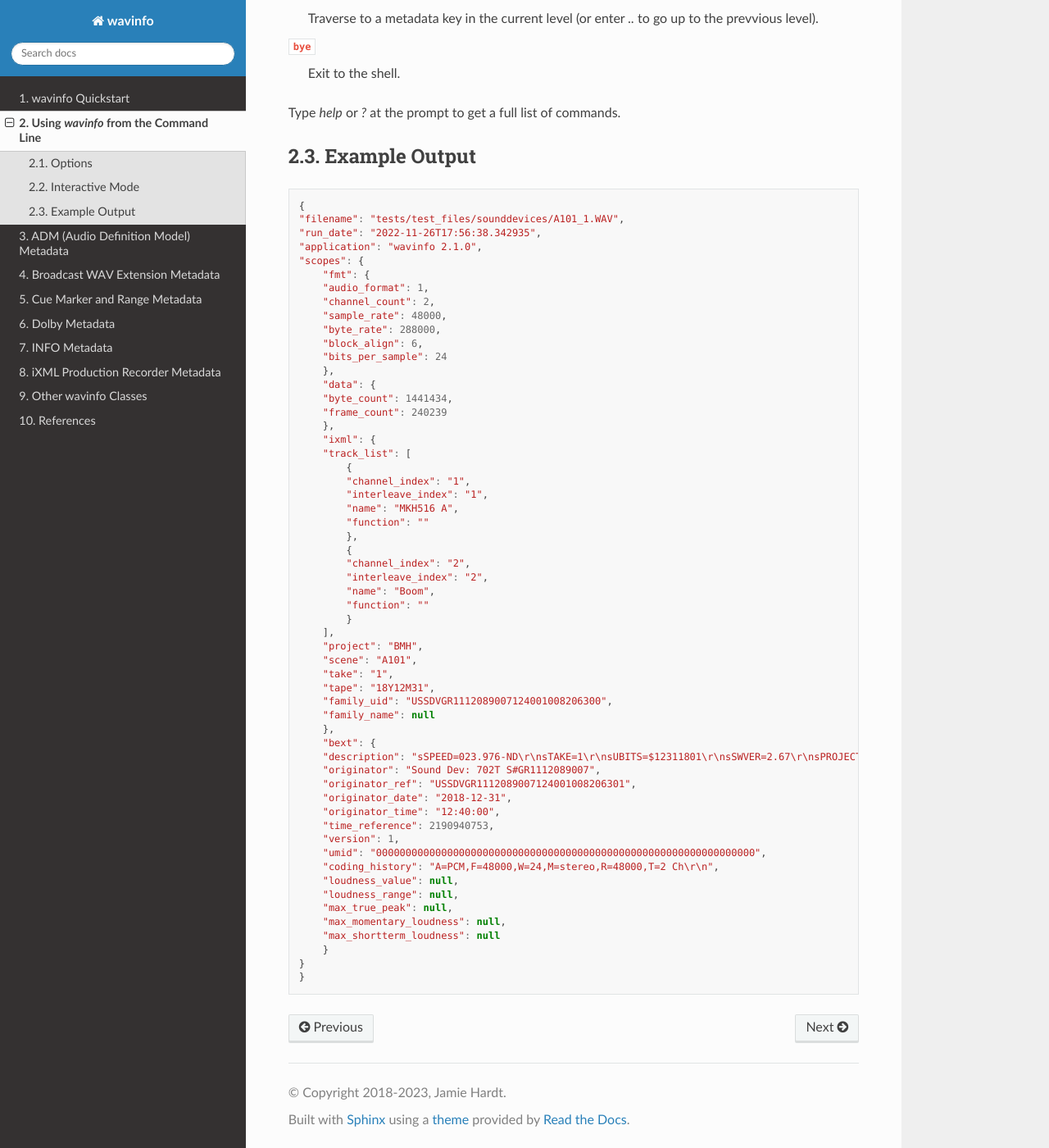
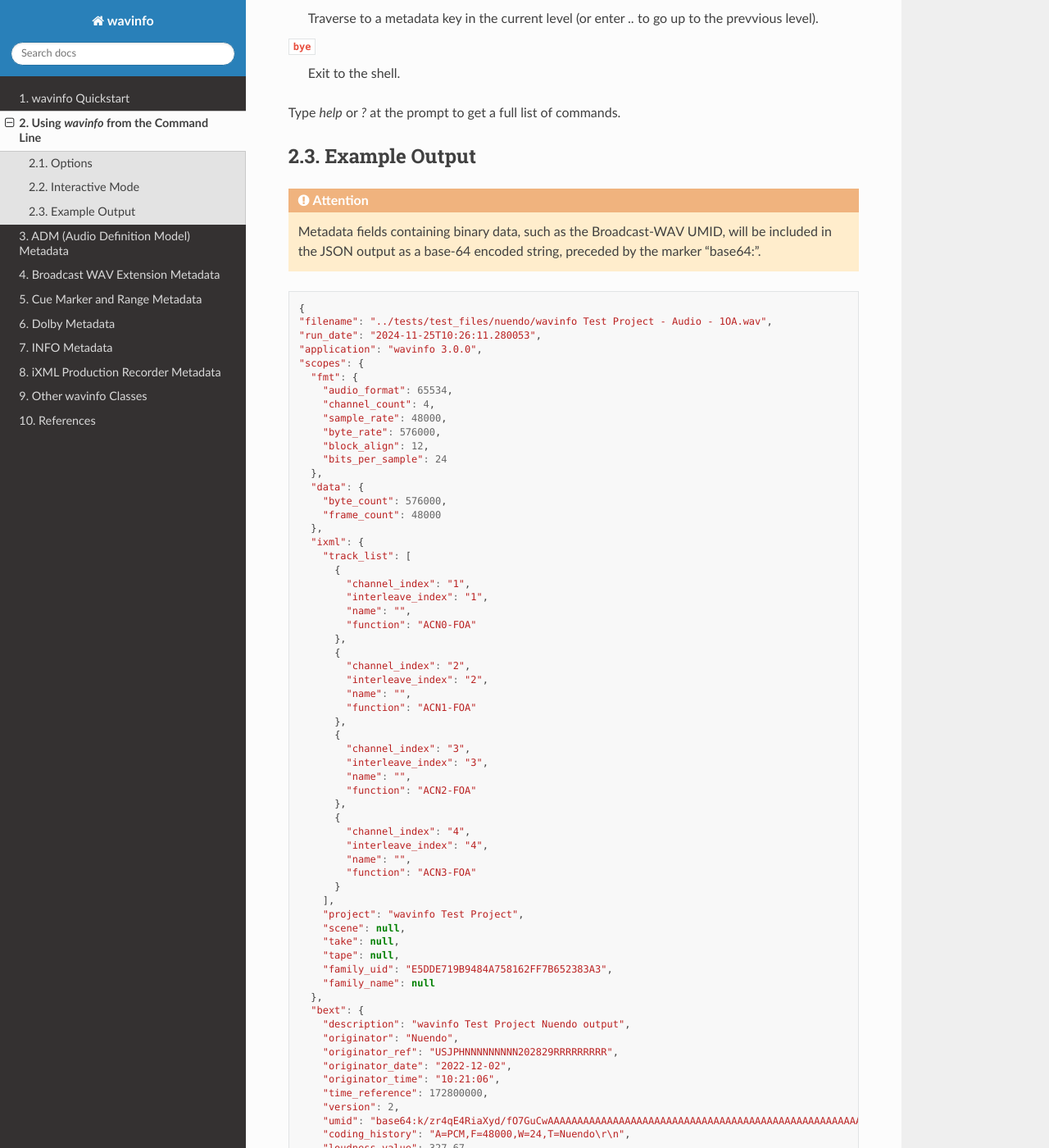
Before and after one commit to iluvcapra/wavinfo, a Sphinx documentation site: the page built from docs/source/command_line.rst, in a window 1280 px wide and 1400 px high, scrolled down 1085 px. Shown: the whole window at 82% size. Built offline with Sphinx 7.4.7 and the Read the Docs theme 3.1.0, drawn with Linux system fonts in a browser that asks for light colours; some of the changed text lies outside the part shown.

Commit message:
Documenation of base64 output

```diff
--- a/docs/source/command_line.rst
+++ b/docs/source/command_line.rst
@@ -60,62 +60,80 @@ Type `help` or `?` at the prompt to get a full list of commands.
 Example Output
 --------------
 
+.. attention::
+
+   Metadata fields containing binary data, such as the Broadcast-WAV UMID, will
+   be included in the JSON output as a base-64 encoded string, preceded by the
+   marker "base64:".
+
 .. code-block:: javascript
 
-    {
-    "filename": "tests/test_files/sounddevices/A101_1.WAV",
-    "run_date": "2022-11-26T17:56:38.342935",
-    "application": "wavinfo 2.1.0",
-    "scopes": {
-        "fmt": {
-        "audio_format": 1,
-        "channel_count": 2,
-        "sample_rate": 48000,
-        "byte_rate": 288000,
-        "block_align": 6,
-        "bits_per_sample": 24
+  {
+  "filename": "../tests/test_files/nuendo/wavinfo Test Project - Audio - 1OA.wav",
+  "run_date": "2024-11-25T10:26:11.280053",
+  "application": "wavinfo 3.0.0",
+  "scopes": {
+    "fmt": {
+      "audio_format": 65534,
+      "channel_count": 4,
+      "sample_rate": 48000,
+      "byte_rate": 576000,
+      "block_align": 12,
+      "bits_per_sample": 24
+    },
+    "data": {
+      "byte_count": 576000,
+      "frame_count": 48000
+    },
+    "ixml": {
+      "track_list": [
+        {
+          "channel_index": "1",
+          "interleave_index": "1",
+          "name": "",
+          "function": "ACN0-FOA"
         },
-        "data": {
-        "byte_count": 1441434,
-        "frame_count": 240239
+        {
+          "channel_index": "2",
+          "interleave_index": "2",
+          "name": "",
+          "function": "ACN1-FOA"
         },
-        "ixml": {
-        "track_list": [
-            {
-            "channel_index": "1",
-            "interleave_index": "1",
-            "name": "MKH516 A",
-            "function": ""
-            },
-            {
-            "channel_index": "2",
-            "interleave_index": "2",
-            "name": "Boom",
-            "function": ""
-            }
-        ],
-        "project": "BMH",
-        "scene": "A101",
-        "take": "1",
-        "tape": "18Y12M31",
-        "family_uid": "USSDVGR1112089007124001008206300",
-        "family_name": null
+        {
+          "channel_index": "3",
+          "interleave_index": "3",
+          "name": "",
+          "function": "ACN2-FOA"
         },
-        "bext": {
-        "description": "sSPEED=023.976-ND\r\nsTAKE=1\r\nsUBITS=$12311801\r\nsSWVER=2.67\r\nsPROJECT=BMH\r\nsSCENE=A101\r\nsFILENAME=A101_1.WAV\r\nsTAPE=18Y12M31\r\nsTRK1=MKH516 A\r\nsTRK2=Boom\r\nsNOTE=\r\n",
-        "originator": "Sound Dev: 702T S#GR1112089007",
-        "originator_ref": "USSDVGR1112089007124001008206301",
-        "originator_date": "2018-12-31",
-        "originator_time": "12:40:00",
-        "time_reference": 2190940753,
-        "version": 1,
-        "umid": "0000000000000000000000000000000000000000000000000000000000000000",
-        "coding_history": "A=PCM,F=48000,W=24,M=stereo,R=48000,T=2 Ch\r\n",
-        "loudness_value": null,
-        "loudness_range": null,
-        "max_true_peak": null,
-        "max_momentary_loudness": null,
-        "max_shortterm_loudness": null
+        {
+          "channel_index": "4",
+          "interleave_index": "4",
+          "name": "",
+          "function": "ACN3-FOA"
         }
+      ],
+      "project": "wavinfo Test Project",
+      "scene": null,
+      "take": null,
+      "tape": null,
+      "family_uid": "E5DDE719B9484A758162FF7B652383A3",
+      "family_name": null
+    },
+    "bext": {
+      "description": "wavinfo Test Project Nuendo output",
+      "originator": "Nuendo",
+      "originator_ref": "USJPHNNNNNNNNN202829RRRRRRRRR",
+      "originator_date": "2022-12-02",
+      "originator_time": "10:21:06",
+      "time_reference": 172800000,
+      "version": 2,
+      "umid": "base64:k/zr4qE4RiaXyd/fO7GuCwAAAAAAAAAAAAAAAAAAAAAAAAAAAAAAAAAAAAAAAAAAAAAAAAAAAAAAAAAAAAAAAA==",
+      "coding_history": "A=PCM,F=48000,W=24,T=Nuendo\r\n",
+      "loudness_value": 327.67,
+      "loudness_range": 327.67,
+      "max_true_peak": 327.67,
+      "max_momentary_loudness": 327.67,
+      "max_shortterm_loudness": 327.67
     }
-    }
+  }
+}
```
